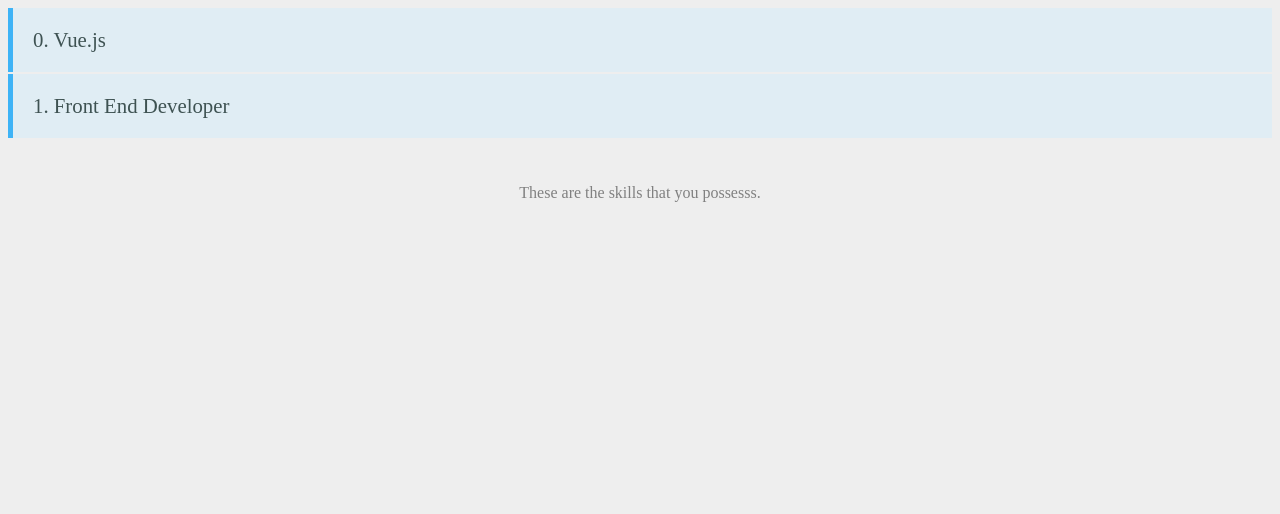
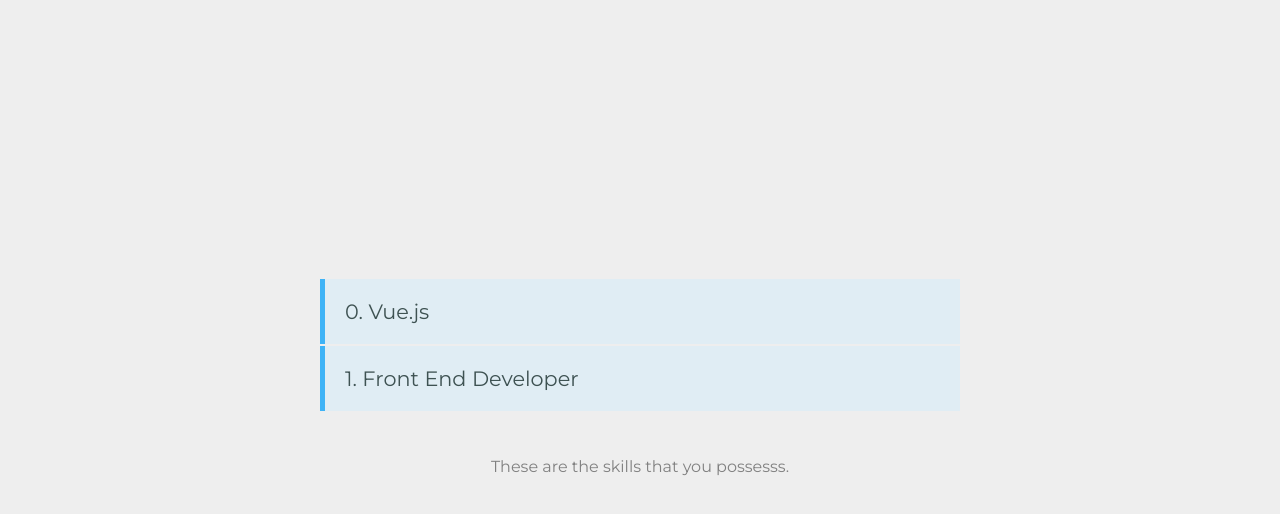
Before and after one commit to Fawaz-Khayat/vue-skills, a Vue app: page / in a window 1280 px wide. Shown: the top 514 px of the page. Built offline with nearby package versions, Linux system fonts and the light colour scheme.

Commit message:
Change the css of App.vue

```diff
--- a/src/App.vue
+++ b/src/App.vue
@@ -16,7 +16,28 @@
 </script>
 
 <style>
-/**
+  /** style from the written version of the course found at
+   https://coursetro.com/posts/code/136/Vue-CSS-Tutorial---Class-and-Style-Binding
+   **/
+@import url('https://fonts.googleapis.com/css?family=Montserrat:400,700');
+
+body {
+  background-color: #EEEEEE;
+  font-family: 'Montserrat', sans-serif;
+  display: grid;
+  grid-template-rows: auto;
+  justify-items: center;
+  align-items: center;
+}
+body, html {
+  margin: 0;
+  height: 100%;
+}
+#app {
+    width: 50%;
+}
+
+/** original styles
 #app {
   font-family: 'Avenir', Helvetica, Arial, sans-serif;
   -webkit-font-smoothing: antialiased;
@@ -26,9 +47,4 @@
   margin-top: 60px;
 }
 **/
-
-body {
-  background-color: #eeeeee;
-
-}
 </style>
```
